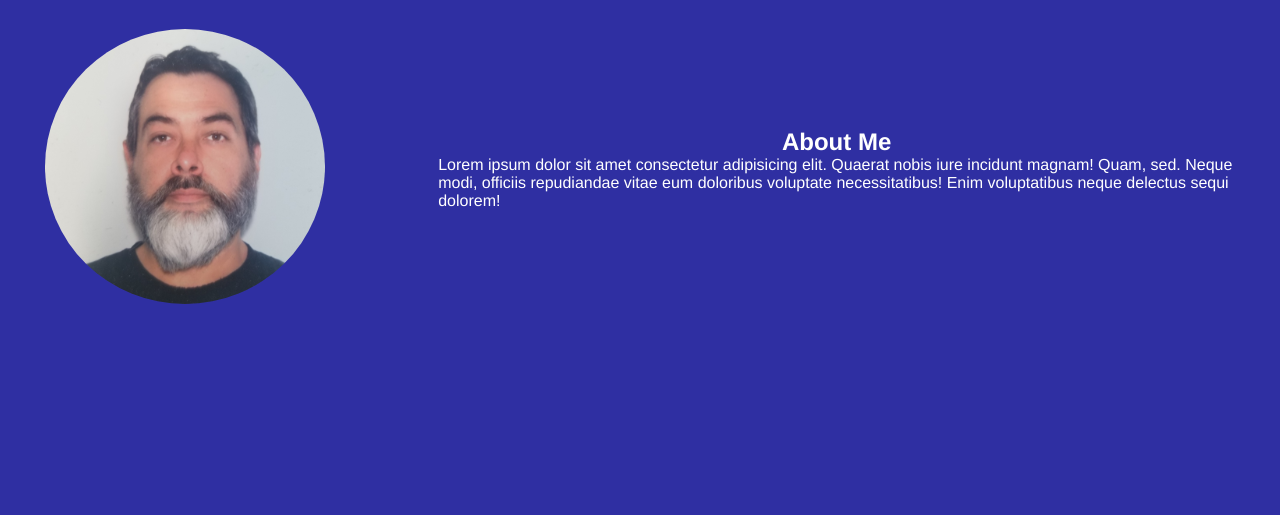
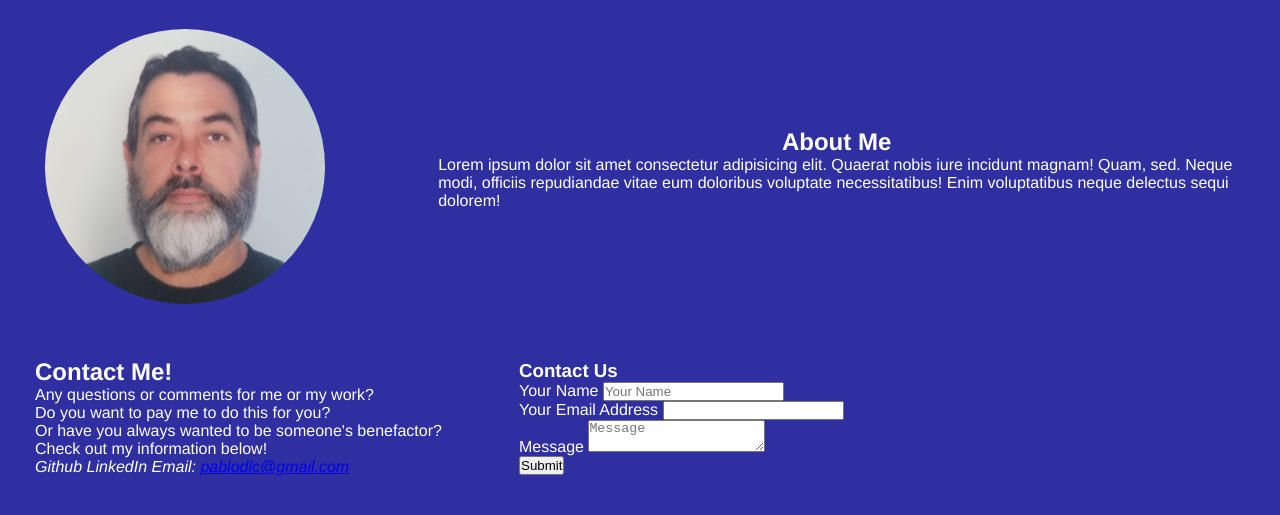
Before and after one commit to pablodlc/professional-portfolio, a plain HTML site: page index.html in a window 1280 px wide. Shown: the part 83-598 px from the top of the page. Drawn offline with Linux system fonts and the light colour scheme.

Commit message:
drafted skeletal version of the Contact Me section with basic styling

```diff
--- a/assets/style/style.css
+++ b/assets/style/style.css
@@ -97,3 +97,24 @@ main .bio-text h2 {
 .bio-text p {
     color: white;
 }
+
+
+
+/* Contact section style */
+section .contact {
+    padding: 20px 35px;
+    display: flex;
+    flex-wrap: wrap;
+    justify-content: space-between;
+    align-items: center;
+}
+
+.contact-info {
+    flex: 2 10%;
+    color: white;
+}
+
+.contact-form {
+    flex: 3 15%;
+    color: white;
+}
--- a/index.html
+++ b/index.html
@@ -48,6 +48,58 @@
 
 
 
+    <section>
+        <section id="reach-out">
+            <div class="flex-row">
+                <div class="contact">
+                    <div class="contact-info">
+                        <h2 id="contact-me">
+                            Contact Me!
+                        </h2>
+
+                        <div>
+                            <p>
+                                Any questions or comments for me or my work?
+                            <br />
+                                Do you want to pay me to do this for you?
+                            <br />
+                                Or have you always wanted to be someone's benefactor?
+                            <br />
+                                Check out my information below!
+                            </p>
+                        </div>
+
+                        <address>
+                            Github
+                            LinkedIn
+                            Email: <a href="mailto://pablodlc@gmail.com">pablodlc@gmail.com</a>
+                        </address>
+                    </div>
+
+                    <div class="contact-form">
+                        <h3>Contact Us</h3>
+                        <form>
+                            <label for="contact-name">Your Name</label>
+                            <input type="text" id="contact-name" placeholder="Your Name" />
+                        <br />
+                            <label for="contact-email">Your Email Address</label>
+                            <input type="email" id="contact-email" paceholder="Your Email Address" />
+                        <br />
+                            <label for="contact-message">Message</label>
+                            <textarea id="contact-message" placeholder="Message"></textarea>
+                        <br />
+                            <button type="submit">Submit</button>
+                            </form>
+                    </div>
+                </div>
+            </div>
+
+
+    </section>
+
+
+
+
 
 
 
```
Also changed, not shown: 1 other file.
